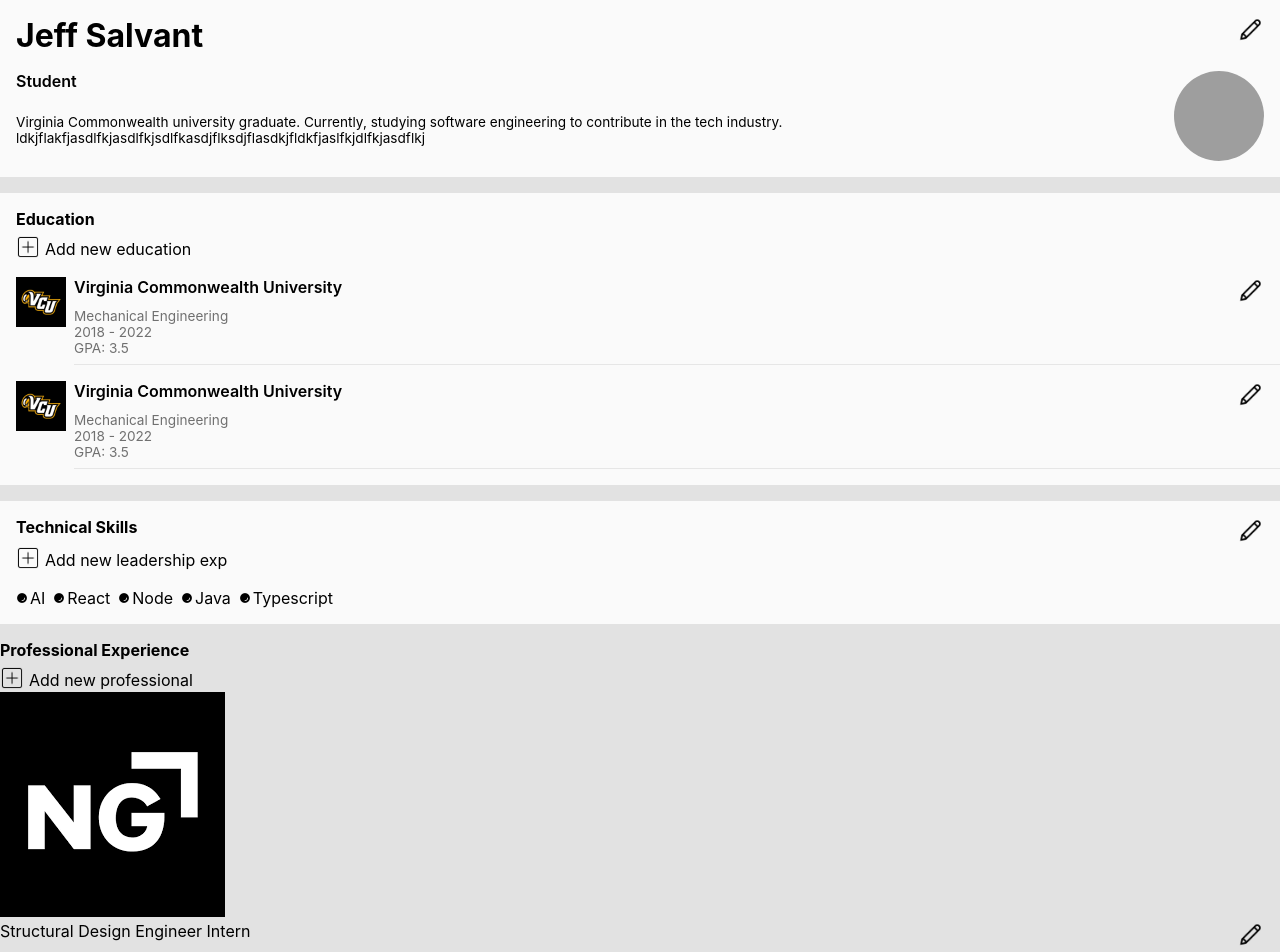
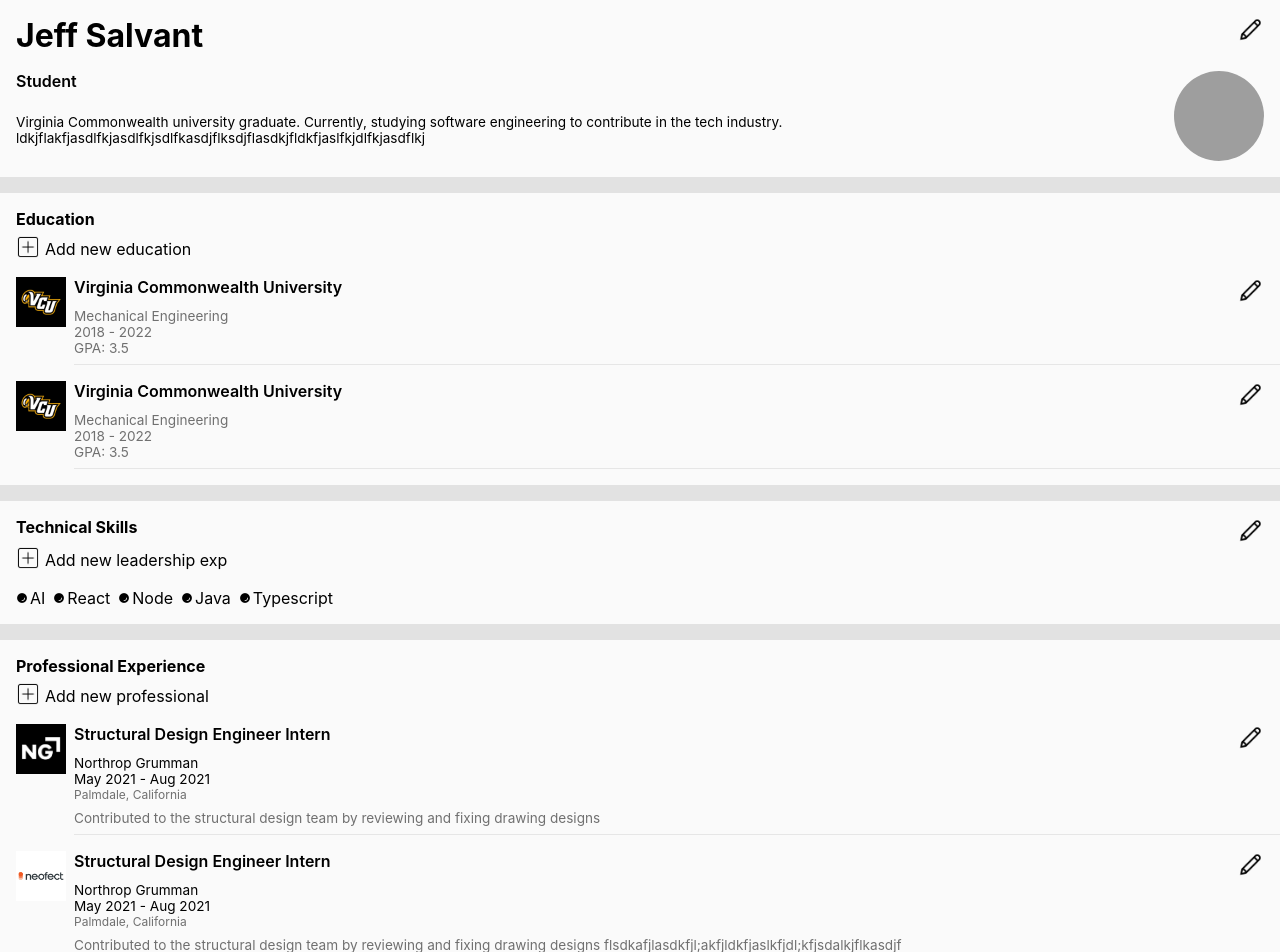
Before and after one commit to salvantjeff/cv-application, a React (Create React App) app in the folder cv-project/: page / in a window 1280 px wide. Shown: the top 952 px of the page. Built offline with nearby package versions, Linux system fonts and the light colour scheme; grey boxes are pictures that could not be loaded.

Commit message:
Style Professional.js layout

```diff
--- a/cv-project/src/components/Professional/Professional.css
+++ b/cv-project/src/components/Professional/Professional.css
@@ -0,0 +1,71 @@
+.professional {
+    display: grid;
+    gap: 1rem;
+    padding: 1rem;
+    background-color: rgb(250, 250, 250);
+    padding-right: 0;
+}
+
+.all-professional-exp {
+    display: grid;
+    gap: 1rem;
+}
+
+.professional-exp {
+    display: grid;
+    grid-template-columns: 50px 1fr;
+    gap: .5rem;
+}
+
+.professional-exp__details {
+    padding-bottom: .5rem;
+    border-bottom: 1px solid rgb(230, 230, 230);
+    width: 100%;
+    max-height: 9.75rem;
+    position: relative;
+}
+
+.position {
+    font-size: 1rem;
+    font-weight: 600;
+}
+
+.company,
+.time-worked {
+    font-size: .85rem;
+}
+
+.work-location {
+    font-size: .75rem;
+    color: #707070;
+}
+
+.work-summary {
+    font-size: .85rem;
+    color: #707070;
+    margin-top: .5rem;
+
+    display: -webkit-box;
+    -webkit-box-orient: vertical;
+    -webkit-line-clamp: 4;
+    overflow: hidden;
+    overflow-wrap: anywhere;
+
+    width: 95%;
+}
+
+.professional-icon-box {
+    height: 50px;
+    width: 100%;
+}
+
+.professional-icon {
+    width: 100%;
+    height: 100%;
+    object-fit: cover;
+    object-position: center;
+}
+
+.professional-edit-section {
+    padding-right: 1rem;
+}
```
